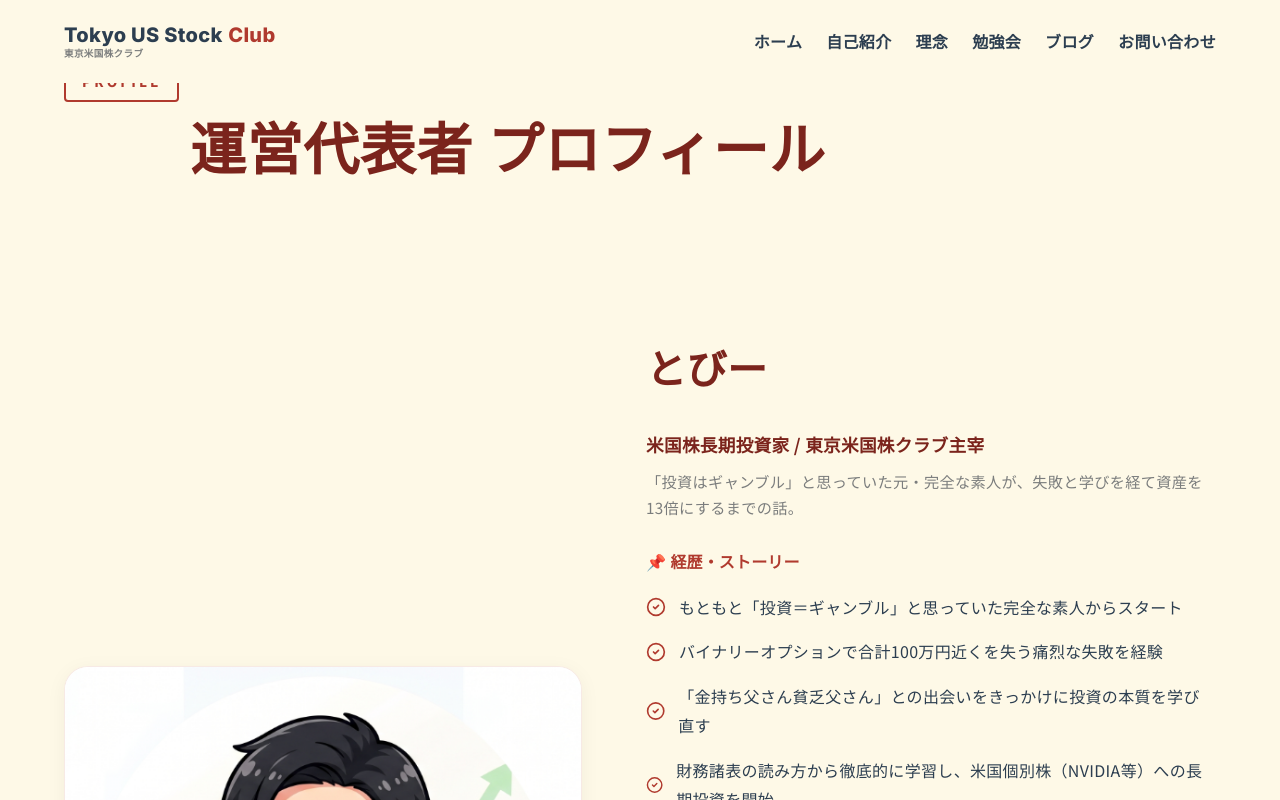
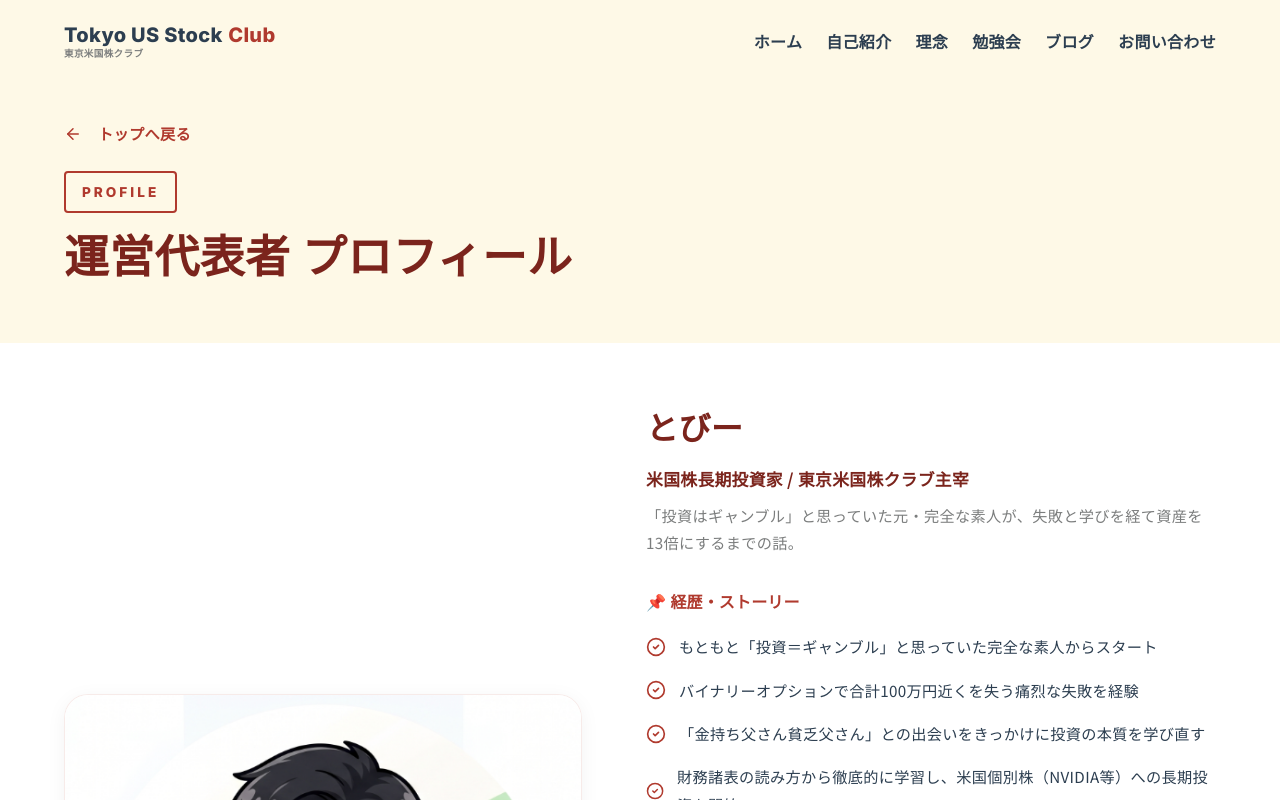
Before and after one commit to yutarotobioka0121-ship-it/tokyo-us-stock-site, a Next.js app: page /about in a window 1280 px wide. Built offline with nearby package versions, Linux system fonts and the light colour scheme; no server answers; a web font is replaced by a local one.

Commit message:
自己紹介ページのフォント・行間・見出し1をトップページ・勉強会ページと統一、不要な余白を詰める

```diff
--- a/src/app/about/page.tsx
+++ b/src/app/about/page.tsx
@@ -5,17 +5,19 @@ import Link from "next/link";
 export default function AboutPage() {
   return (
     <div className="about-page profile-page">
-      <section className="post-header">
+      <section className="seminar-hero" style={{ background: 'var(--bg-warm)', padding: '120px 0 40px', textAlign: 'left' }}>
         <div className="container">
-          <Link href="/" className="btn-link" style={{ marginBottom: '2rem', display: 'flex', alignItems: 'center', justifyContent: 'flex-start' }}>
+          <Link href="/" className="btn-link" style={{ marginBottom: '1.5rem', display: 'flex', alignItems: 'center', justifyContent: 'flex-start', fontFamily: 'var(--font-body)', fontSize: '0.95rem' }}>
             <ArrowLeft size={18} style={{ marginRight: '0.5rem' }} /> トップへ戻る
           </Link>
-          <span className="section-tag">PROFILE</span>
-          <h1 className="post-title">運営代表者 プロフィール</h1>
+          <span className="section-tag" style={{ display: 'inline-block', textAlign: 'left', fontFamily: 'var(--font-accent)' }}>PROFILE</span>
+          <h1 style={{ fontFamily: 'var(--font-heading)', fontSize: 'clamp(1.5rem, 6vw, 2.8rem)', color: 'var(--primary-dark)', lineHeight: '1.3', textAlign: 'left', marginBottom: '1rem', fontWeight: '900' }}>
+            運営代表者 プロフィール
+          </h1>
         </div>
       </section>
 
-      <section className="section-padding">
+      <section style={{ padding: 'clamp(2.5rem, 6vw, 4rem) 0 clamp(3.5rem, 10vw, 6rem) 0', background: 'white' }}>
         <div className="container">
           <div className="about-grid">
             <div className="about-image-container">
@@ -31,38 +33,38 @@ export default function AboutPage() {
               </div>
             </div>
             <div className="about-content-text">
-              <h2 className="section-title">とびー</h2>
-              <p className="notion-p" style={{ fontWeight: '700', fontSize: '1.1rem', color: 'var(--primary-dark)', marginBottom: '0.5rem' }}>
+              <h2 style={{ fontFamily: 'var(--font-heading)', fontSize: 'clamp(1.4rem, 4vw, 2rem)', marginBottom: '0.75rem', lineHeight: '1.4', color: 'var(--primary-dark)', fontWeight: '900' }}>とびー</h2>
+              <p style={{ fontFamily: 'var(--font-body)', fontWeight: '700', fontSize: '1.05rem', color: 'var(--primary-dark)', marginBottom: '0.5rem', lineHeight: '1.8' }}>
                 米国株長期投資家 / 東京米国株クラブ主宰
               </p>
-              <p className="notion-p" style={{ fontSize: '0.95rem', color: 'var(--text-muted)', marginBottom: '2rem', lineHeight: '1.7' }}>
+              <p style={{ fontFamily: 'var(--font-body)', fontSize: '0.95rem', color: 'var(--text-muted)', marginBottom: '2rem', lineHeight: '1.8' }}>
                 「投資はギャンブル」と思っていた元・完全な素人が、失敗と学びを経て資産を13倍にするまでの話。
               </p>
 
               <div className="skills-list" style={{ marginBottom: '2rem' }}>
-                <h3 style={{ marginBottom: '1.2rem', color: 'var(--primary)', fontSize: '1rem', fontWeight: '800' }}>📌 経歴・ストーリー</h3>
-                <div className="skill-item"><CheckCircle2 color="var(--primary)" size={20} /><span>もともと「投資＝ギャンブル」と思っていた完全な素人からスタート</span></div>
-                <div className="skill-item"><CheckCircle2 color="var(--primary)" size={20} /><span>バイナリーオプションで合計100万円近くを失う痛烈な失敗を経験</span></div>
-                <div className="skill-item"><CheckCircle2 color="var(--primary)" size={20} /><span>「金持ち父さん貧乏父さん」との出会いをきっかけに投資の本質を学び直す</span></div>
-                <div className="skill-item"><CheckCircle2 color="var(--primary)" size={20} /><span>財務諸表の読み方から徹底的に学習し、米国個別株（NVIDIA等）への長期投資を開始</span></div>
-                <div className="skill-item"><CheckCircle2 color="var(--primary)" size={20} /><span>ノイズに惑わされない投資マインドセットを確立し、5年で+1300%超（約13倍）を達成</span></div>
-                <div className="skill-item"><CheckCircle2 color="var(--primary)" size={20} /><span>現在はサラリーマン・事業主として多忙な毎日を送りながら、投資時間は1日1時間未満</span></div>
+                <h3 style={{ fontFamily: 'var(--font-heading)', marginBottom: '1rem', color: 'var(--primary)', fontSize: '1rem', fontWeight: '800', lineHeight: '1.8' }}>📌 経歴・ストーリー</h3>
+                <div className="skill-item"><CheckCircle2 color="var(--primary)" size={20} /><span style={{ fontFamily: 'var(--font-body)', fontSize: '0.95rem', lineHeight: '1.8' }}>もともと「投資＝ギャンブル」と思っていた完全な素人からスタート</span></div>
+                <div className="skill-item"><CheckCircle2 color="var(--primary)" size={20} /><span style={{ fontFamily: 'var(--font-body)', fontSize: '0.95rem', lineHeight: '1.8' }}>バイナリーオプションで合計100万円近くを失う痛烈な失敗を経験</span></div>
+                <div className="skill-item"><CheckCircle2 color="var(--primary)" size={20} /><span style={{ fontFamily: 'var(--font-body)', fontSize: '0.95rem', lineHeight: '1.8' }}>「金持ち父さん貧乏父さん」との出会いをきっかけに投資の本質を学び直す</span></div>
+                <div className="skill-item"><CheckCircle2 color="var(--primary)" size={20} /><span style={{ fontFamily: 'var(--font-body)', fontSize: '0.95rem', lineHeight: '1.8' }}>財務諸表の読み方から徹底的に学習し、米国個別株（NVIDIA等）への長期投資を開始</span></div>
+                <div className="skill-item"><CheckCircle2 color="var(--primary)" size={20} /><span style={{ fontFamily: 'var(--font-body)', fontSize: '0.95rem', lineHeight: '1.8' }}>ノイズに惑わされない投資マインドセットを確立し、5年で+1300%超（約13倍）を達成</span></div>
+                <div className="skill-item"><CheckCircle2 color="var(--primary)" size={20} /><span style={{ fontFamily: 'var(--font-body)', fontSize: '0.95rem', lineHeight: '1.8' }}>現在はサラリーマン・事業主として多忙な毎日を送りながら、投資時間は1日1時間未満</span></div>
               </div>
 
               <div className="skills-list" style={{ marginBottom: '2rem' }}>
-                <h3 style={{ marginBottom: '1.2rem', color: 'var(--primary)', fontSize: '1rem', fontWeight: '800' }}>📝 発信していること</h3>
-                <div className="skill-item"><CheckCircle2 color="var(--primary)" size={20} /><span>初心者向けの米国株・NISA・長期投資の基礎知識</span></div>
-                <div className="skill-item"><CheckCircle2 color="var(--primary)" size={20} /><span>米国個別株・ETFの選び方・財務諸表の読み方</span></div>
-                <div className="skill-item"><CheckCircle2 color="var(--primary)" size={20} /><span>バイナリー損失〜資産13倍まで、失敗から学んだリアルな経験談</span></div>
-                <div className="skill-item"><CheckCircle2 color="var(--primary)" size={20} /><span>ギャンブルにならない、堅実な長期資産形成のマインドセット</span></div>
-                <div className="skill-item"><CheckCircle2 color="var(--primary)" size={20} /><span>東京・オンラインで初心者向け投資勉強会を主催</span></div>
+                <h3 style={{ fontFamily: 'var(--font-heading)', marginBottom: '1rem', color: 'var(--primary)', fontSize: '1rem', fontWeight: '800', lineHeight: '1.8' }}>📝 発信していること</h3>
+                <div className="skill-item"><CheckCircle2 color="var(--primary)" size={20} /><span style={{ fontFamily: 'var(--font-body)', fontSize: '0.95rem', lineHeight: '1.8' }}>初心者向けの米国株・NISA・長期投資の基礎知識</span></div>
+                <div className="skill-item"><CheckCircle2 color="var(--primary)" size={20} /><span style={{ fontFamily: 'var(--font-body)', fontSize: '0.95rem', lineHeight: '1.8' }}>米国個別株・ETFの選び方・財務諸表の読み方</span></div>
+                <div className="skill-item"><CheckCircle2 color="var(--primary)" size={20} /><span style={{ fontFamily: 'var(--font-body)', fontSize: '0.95rem', lineHeight: '1.8' }}>バイナリー損失〜資産13倍まで、失敗から学んだリアルな経験談</span></div>
+                <div className="skill-item"><CheckCircle2 color="var(--primary)" size={20} /><span style={{ fontFamily: 'var(--font-body)', fontSize: '0.95rem', lineHeight: '1.8' }}>ギャンブルにならない、堅実な長期資産形成のマインドセット</span></div>
+                <div className="skill-item"><CheckCircle2 color="var(--primary)" size={20} /><span style={{ fontFamily: 'var(--font-body)', fontSize: '0.95rem', lineHeight: '1.8' }}>東京・オンラインで初心者向け投資勉強会を主催</span></div>
               </div>
 
               <div className="skills-list">
-                <h3 style={{ marginBottom: '1.2rem', color: 'var(--primary)', fontSize: '1rem', fontWeight: '800' }}>💬 クラブを立ち上げた理由</h3>
-                <div className="skill-item"><CheckCircle2 color="var(--primary)" size={20} /><span>「かつての自分のように、知識不足のまま損失を出す人を一人でも減らしたい」</span></div>
-                <div className="skill-item"><CheckCircle2 color="var(--primary)" size={20} /><span>小手先のテクニックではなく、一生使える投資哲学を初心者目線でわかりやすく伝えたい</span></div>
-                <div className="skill-item"><CheckCircle2 color="var(--primary)" size={20} /><span>一人で悩まず、仲間と一緒に学べる温かいコミュニティをつくりたい</span></div>
+                <h3 style={{ fontFamily: 'var(--font-heading)', marginBottom: '1rem', color: 'var(--primary)', fontSize: '1rem', fontWeight: '800', lineHeight: '1.8' }}>💬 クラブを立ち上げた理由</h3>
+                <div className="skill-item"><CheckCircle2 color="var(--primary)" size={20} /><span style={{ fontFamily: 'var(--font-body)', fontSize: '0.95rem', lineHeight: '1.8' }}>「かつての自分のように、知識不足のまま損失を出す人を一人でも減らしたい」</span></div>
+                <div className="skill-item"><CheckCircle2 color="var(--primary)" size={20} /><span style={{ fontFamily: 'var(--font-body)', fontSize: '0.95rem', lineHeight: '1.8' }}>小手先のテクニックではなく、一生使える投資哲学を初心者目線でわかりやすく伝えたい</span></div>
+                <div className="skill-item"><CheckCircle2 color="var(--primary)" size={20} /><span style={{ fontFamily: 'var(--font-body)', fontSize: '0.95rem', lineHeight: '1.8' }}>一人で悩まず、仲間と一緒に学べる温かいコミュニティをつくりたい</span></div>
               </div>
             </div>
           </div>
@@ -76,32 +78,32 @@ export default function AboutPage() {
 
         <div className="container" style={{ position: 'relative', zIndex: 1 }}>
           <div style={{ maxWidth: '750px', margin: '0 auto' }}>
-            <p style={{ fontSize: '0.95rem', letterSpacing: '3px', fontWeight: '800', color: 'var(--primary)', marginBottom: '1.5rem', textTransform: 'uppercase' }}>
+            <p style={{ fontFamily: 'var(--font-accent)', fontSize: '0.95rem', letterSpacing: '3px', fontWeight: '800', color: 'var(--primary)', marginBottom: '1rem', textTransform: 'uppercase' as const }}>
               Dream Together
             </p>
 
-            <h2 style={{ fontSize: 'clamp(1.8rem, 4.5vw, 2.8rem)', fontWeight: '900', lineHeight: '1.4', marginBottom: '2.5rem', color: 'var(--text-main)' }}>
+            <h2 style={{ fontFamily: 'var(--font-heading)', fontSize: 'clamp(1.8rem, 4.5vw, 2.8rem)', fontWeight: '900', lineHeight: '1.4', marginBottom: '2rem', color: 'var(--text-main)' }}>
               <span className="segment">あなたが手にした資産で、</span><br />
               <span className="segment">どんな夢を叶えたいですか？</span>
             </h2>
 
-            <p style={{ fontSize: 'clamp(1rem, 2.5vw, 1.2rem)', lineHeight: '2', color: 'var(--text-main)', fontWeight: '700', marginBottom: '1.5rem' }}>
+            <p style={{ fontFamily: 'var(--font-body)', fontSize: 'clamp(1rem, 2.5vw, 1.2rem)', lineHeight: '1.8', color: 'var(--text-main)', fontWeight: '700', marginBottom: '1.5rem' }}>
               <span className="segment">大切な人との特別な時間、</span>
               <span className="segment">まだ見ぬ景色への冒険、</span>
               <span className="segment">ずっと温めてきた挑戦。</span>
             </p>
 
-            <p style={{ fontSize: 'clamp(1rem, 2.5vw, 1.15rem)', lineHeight: '2', color: 'var(--text-muted)', marginBottom: '2rem' }}>
+            <p style={{ fontFamily: 'var(--font-body)', fontSize: 'clamp(1rem, 2.5vw, 1.15rem)', lineHeight: '1.8', color: 'var(--text-muted)', marginBottom: '2rem' }}>
               <span className="segment">投資は、そんな「ワクワクする未来」を</span>
               <span className="segment">現実にするための手段です。</span><br />
               <span className="segment">私たちは、その夢を叶えるお手伝いがしたい。</span>
             </p>
 
             <div className="glass-card" style={{ background: 'var(--bg-white)', borderRadius: '20px', padding: '2.5rem 2rem', margin: 0, border: '1px solid var(--glass-border)' }}>
-              <p style={{ fontSize: 'clamp(1.1rem, 3vw, 1.4rem)', fontWeight: '800', lineHeight: '1.8', margin: 0, color: 'var(--primary-dark)' }}>
+              <p style={{ fontFamily: 'var(--font-heading)', fontSize: 'clamp(1.1rem, 3vw, 1.4rem)', fontWeight: '800', lineHeight: '1.8', margin: 0, color: 'var(--primary-dark)' }}>
                 <span className="segment">一人で悩まなくて大丈夫。</span><br />
                 <span className="segment">仲間と一緒に、</span>
-                <span className="segment">ワクワクする未来を描ましょう。</span>
+                <span className="segment">ワクワクする未来を描きましょう。</span>
               </p>
             </div>
           </div>
```
